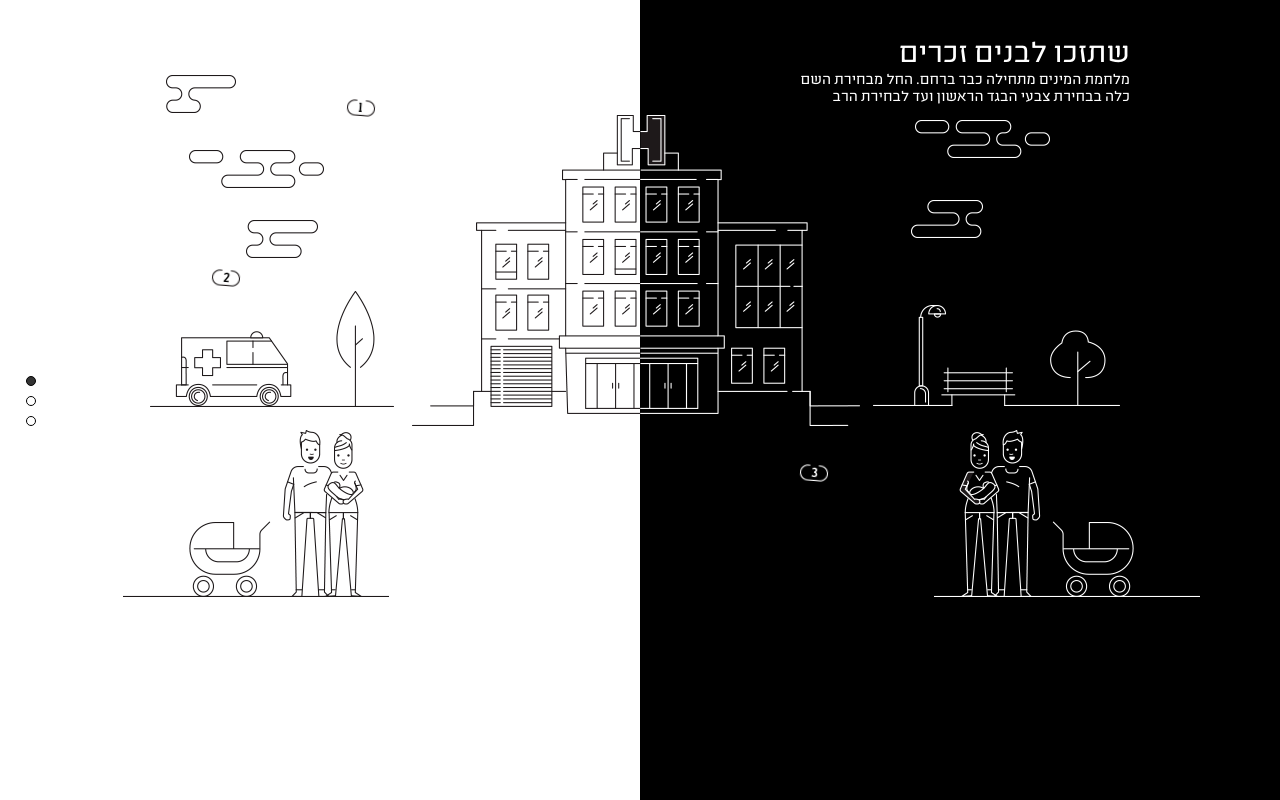
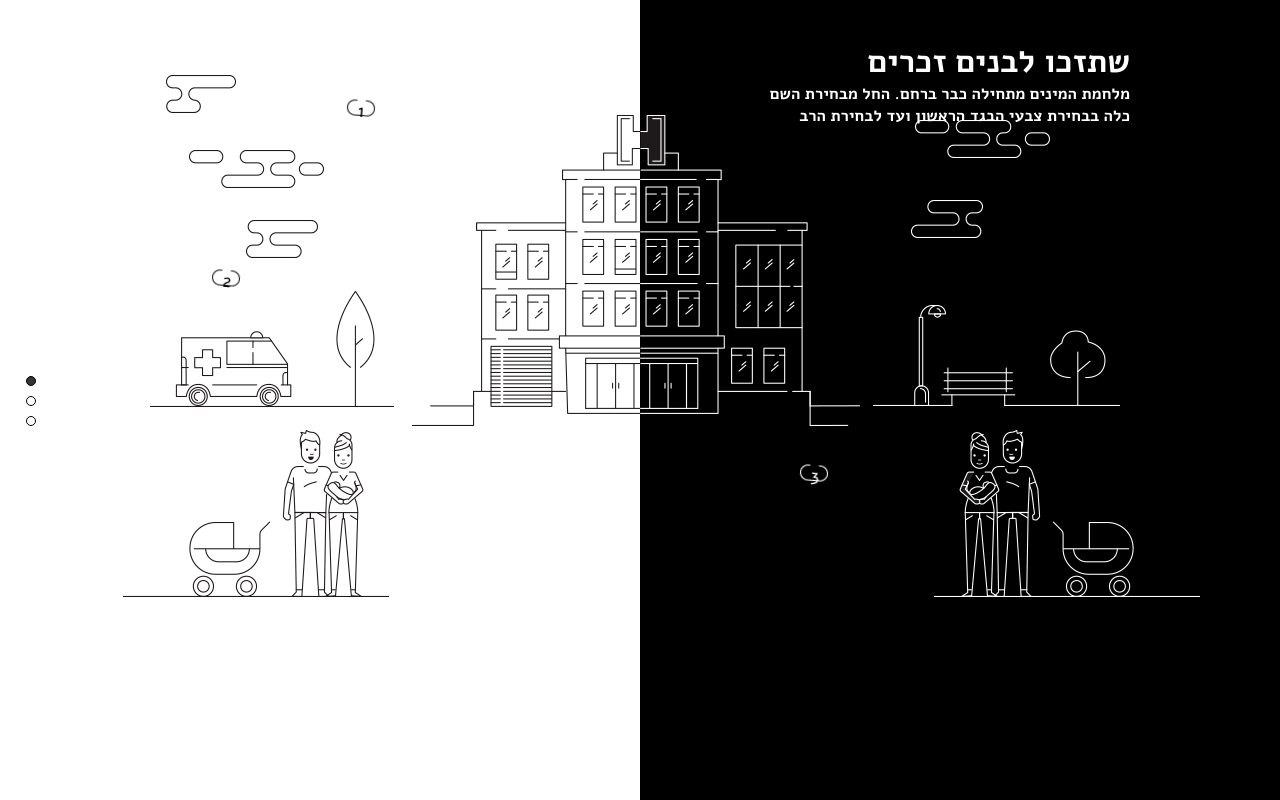
Before and after one commit to shenkarlab/TheAverageEve, a plain HTML site: page index2.html in a window 1280 px wide. Drawn offline with Linux system fonts and the light colour scheme.

Commit message:
שינוי פונט
שינתי את הטייפ פייס ךפונט אלף —ניסיתי להגעת בגדלים..קצת יסתבך כי לא
הבנתי כ״ הגדרות שאני לא מכירה. לכן עד אז  - רק שינתי את הפונט

```diff
--- a/styles/style2.css
+++ b/styles/style2.css
@@ -1,13 +1,13 @@
 /* Reset CSS */
 @font-face {
-	font-family: MeodedR;
-	src: url('../fonts/MeodedR.otf');
+	font-family: AlefR;
+	src: url('../fonts/AlefR.ttf');
 	font-weight: bold;
 }
 
 @font-face {
-	font-family: MeodedB;
-	src: url('../fonts/MeodedB.otf');
+	font-family: AlefB;
+	src: url('../fonts/AlefB.ttf');
 	font-weight: bold;
 }
 
@@ -150,7 +150,7 @@ q:before,q:after {
 }
 
 .white-text, .black-text{
-	font-family: 'MeodedR', cursive;
+	font-family: 'AlefR', cursive;
 }
 .white-text{
 	color:white;
@@ -228,12 +228,12 @@ q:before,q:after {
 
 .black p, .black h1, .black h2, .black h3, .black h4, .black h5, .black h6, .black span, .dynamic-element-cover{
 	color:white;
-	font-family: 'MeodedR', cursive;
+	font-family: 'AlefB', cursive;
 }
 
 .white p, .white h1, .white h2, .white h3, .white h4, .white h5, .white h6, .white span, .dynamic-element-cover{
 	color:black;
-	font-family: 'MeodedR', cursive;
+	font-family: 'AlefR', cursive;
 }
 
 .content{
@@ -489,7 +489,7 @@ q:before,q:after {
 .yearAndContent > span{
 	display: block;
 	font-size:25px;
-	font-family: 'MeodedB', cursive;
+	font-family: 'AlefB', cursive;
 	margin: 0 auto;
 	width: 100px;
 }
```
Also changed, not shown: fonts/AlefB.ttf (added), fonts/AlefR.ttf (added), fonts/PauzaFOT-Black.otf (deleted), fonts/PauzaFOT-Bold.otf (deleted), fonts/PauzaFOT-Book.otf (deleted), fonts/PauzaFOT-Light.otf (deleted).
